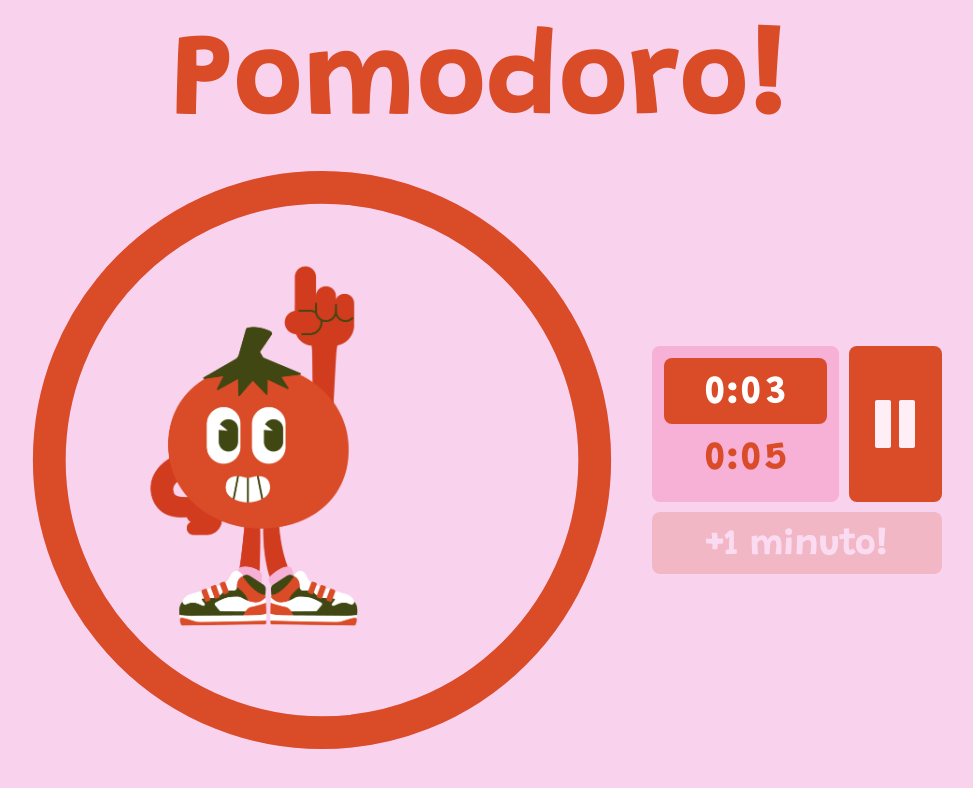
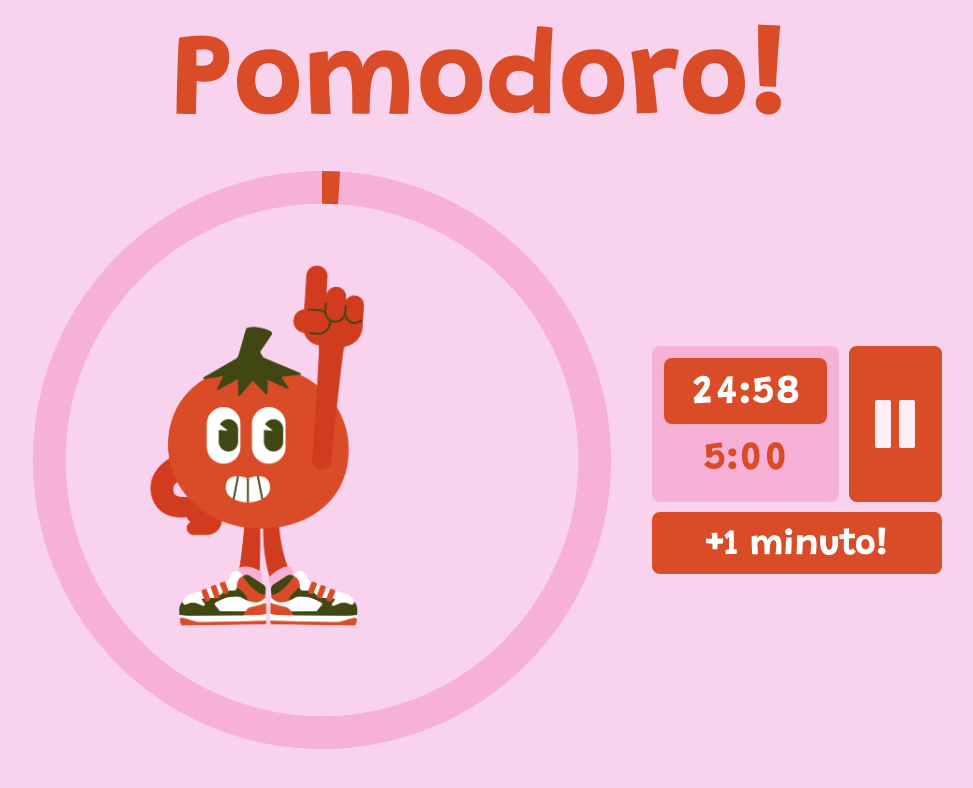
Before and after one commit to albertofanini-prog/pomodoro-technique-JS, a plain HTML site: page index.html in a window 1280 px wide. Both pictures are taken after a click on the button 1053 px from the left and 424 px from the top of the page. Shown: the whole page, without its empty margins (158-1131 px from the left). Drawn offline with Linux system fonts and the light colour scheme.

Commit message:
Last commit

```diff
--- a/script.js
+++ b/script.js
@@ -7,10 +7,17 @@ const breakTimer = document.querySelector('#breakTimer');
 const controlBtn = document.querySelector('#controlBtn');
 const addTimeBtn = document.querySelector('#addTimeBtn');
 
-const workSeconds = 5;
-const breakSeconds = 5;
+const radius= 50;
+const circumference = radius * 2 * Math.PI;
+circle.style.strokeDasharray = circumference;
+circle.style.strokeDashoffset = circumference;
+
+const workSeconds = 1500;
+const breakSeconds = 300;
+const addTime = 60;
 let timer;
 let currentSeconds = workSeconds;
+let currentTotal = workSeconds;
 let currentTimer = workTimer;
 let isPaused = true;
 let workTime = true;
@@ -20,43 +27,90 @@ updateTimer(breakTimer, breakSeconds);
 
 //total 90s => 01:30
 function updateTimer(element, total){
+
     const minutes = Math.floor(total / 60);
     const seconds = total % 60;
     const formattedSeconds = seconds < 10 ? `0${seconds}` : seconds;
     element.textContent = `${minutes}:${formattedSeconds}`;
+
+}
+
+function setProgress(percentage){
+
+    const offset = circumference - (percentage / 100) * circumference;
+    circle.style.strokeDashoffset = offset;
+    const rotation = (percentage / 100) * 360; //360 = gradi del cerchio;
+    needle.style.transform = `rotate(${rotation}deg)`;
+
 }
 
 function decrement(){
+
     if (isPaused){
+
         return;
+
     }
+
     currentSeconds--;
-    updateTimer(workTimer, currentSeconds);
+    updateTimer(currentTimer, currentSeconds);
+
+    const percentage = Math.ceil(((currentTotal - currentSeconds) / currentTotal) * 100 );
+    console.log(currentTotal, currentSeconds, percentage);
+
+    setProgress(percentage);
+
     if(currentSeconds === 0){
+
         clearInterval(timer);
+
         if(workTime){
+
             workTime = false;
             //fase di pausa
             currentSeconds = breakSeconds;
             currentTimer = breakTimer;
+            document.body.classList.add('break-phase')
             workTimer.classList.remove('timer--active');
             breakTimer.classList.add('timer--active');
 
             timer = setInterval(decrement, 1000);
+
         }else{
+
+            controlBtn.classList.remove('control-btn--pause');
+            controlBtn.setAttribute('disabled', 'disabled');
+            addTimeBtn.setAttribute('disabled', 'disabled');
 
         }
     }
 }
 
 controlBtn.addEventListener('click', function(){
+
     isPaused = !isPaused;
+
     if(!isPaused){
+
         controlBtn.classList.add('control-btn--pause');
+
     } else {
+
         controlBtn.classList.remove('control-btn--pause');
+
     }
     if(!timer){
+
+        addTimeBtn.removeAttribute('disabled');
         timer = setInterval(decrement, 1000);
+
     }
 });
+
+addTimeBtn.addEventListener('click', function(){
+
+    currentSeconds+= addTime;
+    currentTotal += addTime;
+    updateTimer(currentTimer, currentSeconds);
+
+})
--- a/style.css
+++ b/style.css
@@ -4,7 +4,8 @@
     --font-family: 'Grandstander', cursive;
     --bg-color: #f9d3ee;
     --primary-color: #da4b27;
-    --secondary-color: #f7b0d6
+    --secondary-color: #f7b0d6;
+    --css-filter: none;
 }
 
 *{
@@ -26,6 +27,21 @@ body{
     flex-direction: column;
     justify-content: center;
     align-items: center;
+    transition:
+        background-color 1s ease-in,
+        color 1s ease-in;
+}
+
+.break-phase{
+    --bg-color: #ebf6fb;
+    --primary-color: #5c9700;
+    --secondary-color: #cde7ef;
+    --css-filter:
+        grayscale(68%)
+        brightness(123%)
+        sepia(0)
+        hue-rotate(428deg)
+        saturate(142%)
 }
 
 h1{
@@ -104,6 +120,8 @@ button:disabled{
     background-repeat: no-repeat;
     background-position: center center;
     background-size: 80%;
+    transition: transform 0.5s ease-in;
+    z-index: 5;
 }
 
 .pomodoro img{
@@ -123,12 +141,16 @@ button:disabled{
     fill: transparent;
     stroke-width: 6;
     stroke: var(--secondary-color);
+    transition: stroke 0.5s ease-in;
 }
 
 .progress-ring--timer circle{
     fill: transparent;
     stroke-width: 6;
     stroke: var(--primary-color);
+    transform: rotate(-90deg);
+    transform-origin: 50% 50%;
+    transition: stroke-dashoffset 0.5s ease-in;
 }
 
 
@@ -155,6 +177,9 @@ button:disabled{
     padding: 16px 4px 10px 4px;
     border-radius: 8px;
     text-align: center;
+    transition:
+        background-color 0.5s ease-in,
+        color 0.5s ease-in;
 }
 
 .timer--active{
```
